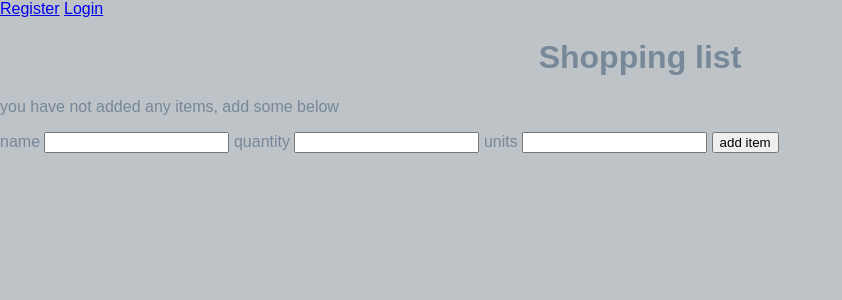
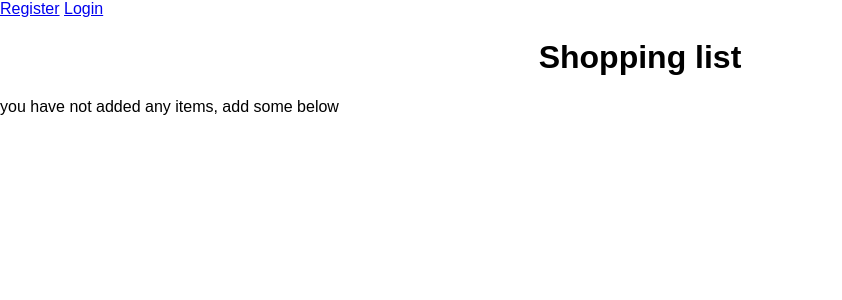
Before and after one commit to MattCrutchley/shoppinglist, a Flask app: template application/templates/home.html in a window 1280 px wide. Shown: the top 300 px of the page, without its empty margins (0-842 px from the left). Run offline with Flask 2, Linux system fonts and the light colour scheme; the template is opened without the code that fills it: values that come from a table or form of the project are taken from there, others are empty.

Commit message:
fixed jinja2 loop

```diff
--- a/application/routes.py
+++ b/application/routes.py
@@ -10,7 +10,7 @@ from application.models import items, users, master
 def home():
     if current_user.is_authenticated:
         form = AddItems()
-        allitems = items.query.all()
+        allitems = master.query.filter(master.user_id == current_user.id).all()
         if form.validate_on_submit():
             itemsData = items(
                 name = form.name.data,
--- a/application/static/css/main.css
+++ b/application/static/css/main.css
@@ -1,8 +1,7 @@
 body, html {
     margin: 0;
     font-family: sans-serif;
-     color:#778899;background-color:#bdc3c7}
-
+}
 table {
     border-collapse: collapse;
     width: 100%;
--- a/application/templates/home.html
+++ b/application/templates/home.html
@@ -8,7 +8,9 @@
 
 <div class="content">
     <h1 style="text-align: center">Shopping list</h1>
-    {% if list_|length > 0 %}
+    {% if list_| length < 1 %}
+            </p> you have not added any items, add some below <p>
+	{% else %}
 	<table>
 		<tr>
 			<th>Item</th>
@@ -18,9 +20,9 @@
 		</tr>
 	    {% for item in list_ %}
 		<tr>
-      		<td>{{ list_.name }}</td>
-        	<td>{{ list_.quantity }}</td>
-        	<td>{{ list_.units }}</td>
+      		<td>{{ item.name }}</td>
+        	<td>{{ item.quantity }}</td>
+        	<td>{{ item.units }}</td>
 		<td>Update</td>
 		</tr>
 		<<!-- add delete and update here -->
@@ -28,8 +30,6 @@
 	</table>
 
 
-	{% else %}
-	</p> you have not added any items, add some below <p>
 	    <div class="form">
         <form action=' ' method="POST">
 		{{ form.hidden_tag() }}
```
Also changed, not shown: 1 other file.
